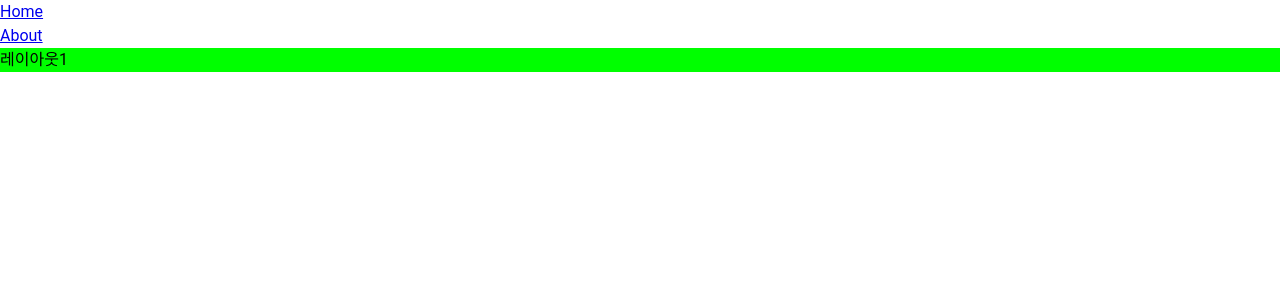
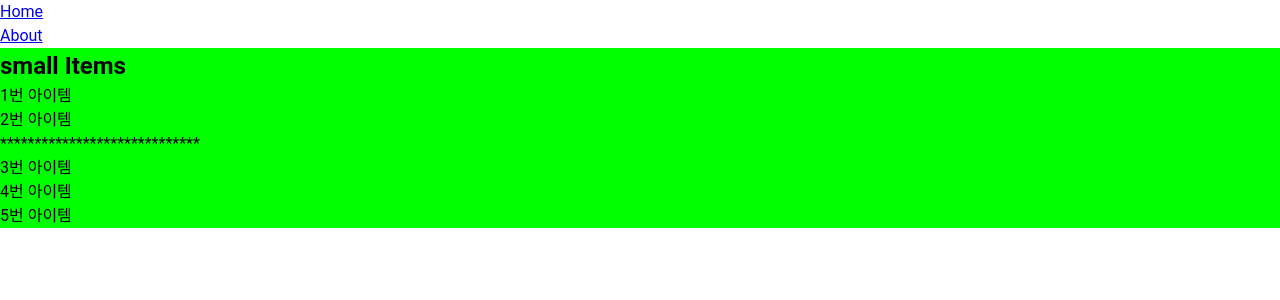
Before and after one commit to haranseok/project_01, a Vue app: page / in a window 1280 px wide. Shown: the top 300 px of the page. Built offline with nearby package versions, Linux system fonts and the light colour scheme.

Commit message:
computed 활용 - 기존에 존재하는 데이터 (캐시) 활용

```diff
--- a/src/layouts/TheDefaultLayout.vue
+++ b/src/layouts/TheDefaultLayout.vue
@@ -1,7 +1,7 @@
 <template>
 <v-layout>
     <v-main class="main">
-    레이아웃1
+   <router-view/>
     </v-main>
 </v-layout>
 </template>
--- a/src/pages/About.vue
+++ b/src/pages/About.vue
@@ -5,7 +5,8 @@ about
 </template>
 
 <script setup lang="ts">
-
+import {ref} from 'vue'
+ref: title = 'old'
 </script>
 
 <style scoped>
--- a/src/pages/Home.vue
+++ b/src/pages/Home.vue
@@ -1,11 +1,30 @@
 <template>
     <div>
-home
+<h2>small Items</h2>
+<p v-for="item in small_items" :key='item.id'>{{ item.text }}</p>
+<p>*****************************</p>
+<p v-for="item in big_items" :key='item.id'>{{ item.text }}</p>
     </div>
 </template>
 
 <script setup lang="ts">
+import {reactive, ref, computed} from 'vue'
 
+const arr = reactive([
+    {id:1, text:'1번 아이템'},
+    {id:2, text:'2번 아이템'},
+    {id:3, text:'3번 아이템'},
+    {id:4, text:'4번 아이템'},
+    {id:5, text:'5번 아이템'},
+]);
+
+const small_items = computed(()=>{
+    return arr.filter((i) => i.id < 3)
+})
+
+const big_items = computed(()=>{
+    return arr.filter((i) => i.id >= 3)
+})
 </script>
 
 <style scoped>
```
